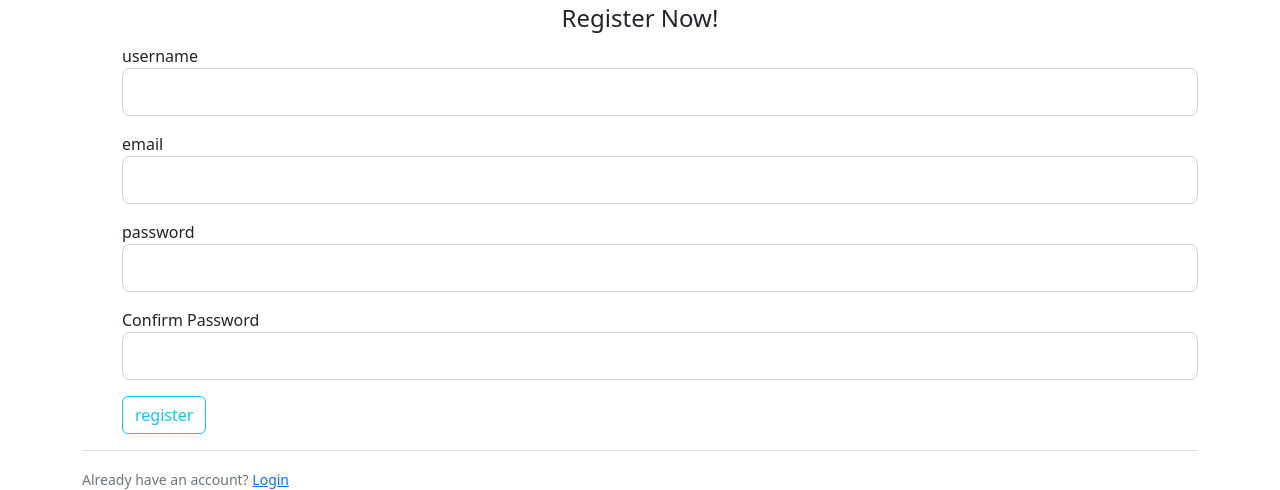
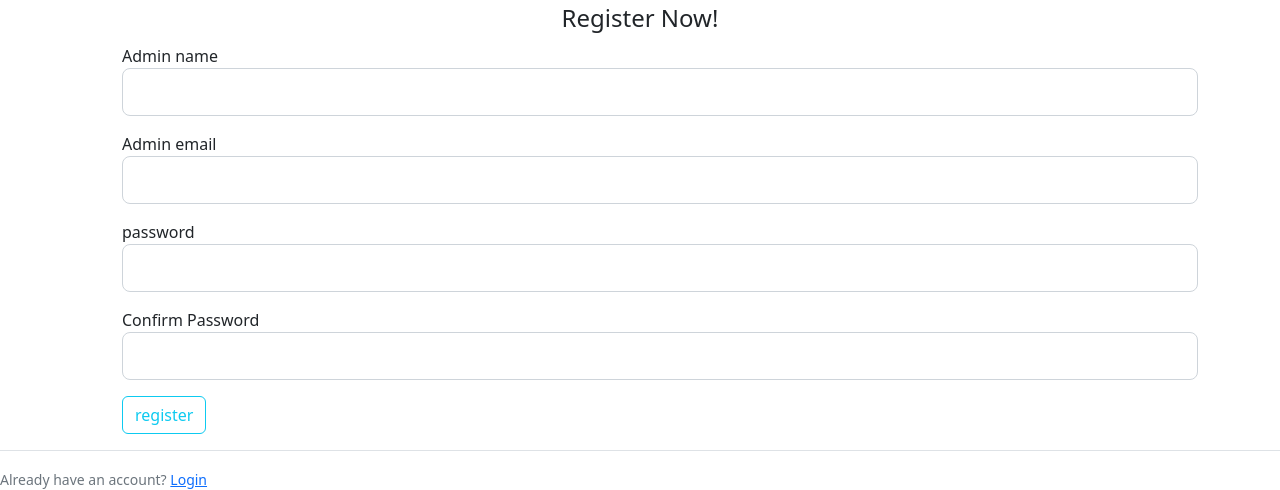
Before and after one commit to nidqija/VOTING-WEBSITE, a Flask app: page /register in a window 1280 px wide. Shown: the top 490 px of the page. Run offline with Flask 3, Linux system fonts and the light colour scheme; some libraries are stand-ins or nearby versions.

Commit message:
backend register as admin

```diff
--- a/application/form.py
+++ b/application/form.py
@@ -4,8 +4,7 @@ from application import db
 from wtforms import StringField , PasswordField , SubmitField , BooleanField , TextAreaField
 from wtforms_sqlalchemy.fields import QuerySelectField
 from wtforms.validators import DataRequired , Length , Email , EqualTo , ValidationError
-from application.models import  User
-
+from application.models import  User, Admin
 
 
 
@@ -76,3 +75,21 @@ def candidate_query():
 
 class CandidateForm(FlaskForm):
       candidates = QuerySelectField(query_factory = candidate_query, allow_blank=True)
+
+
+class RegistrationForm(FlaskForm):
+    username = StringField('Admin name' , validators=[DataRequired() , Length(min=2 , max= 20)])
+    email = StringField('Admin email' , validators=[DataRequired() , Email()])
+    password = PasswordField('password' , validators=[DataRequired()])
+    confirmpassword = PasswordField('Confirm Password' , validators=[DataRequired() , EqualTo('password')])
+    submit = SubmitField('register')
+
+    def validate_adminname(self,username):
+        admin = Admin.query.filter_by(username=username.data).first()
+        if admin:
+            raise ValidationError('That admin name is taken , please choose another username!')
+
+    def validate_email(self,email):
+        admin = Admin.query.filter_by(email=email.data).first()
+        if admin:
+            raise ValidationError('That admin email is taken , please choose another email!')
--- a/application/routes.py
+++ b/application/routes.py
@@ -1,6 +1,6 @@
 from flask import render_template , flash , redirect , url_for
 from application.form import RegistrationForm , Loginform , QuestionForm , VotingForm , CandidateForm
-from application.models import User , Post , Vote
+from application.models import User , Post , Vote, Admin
 from application import app , db , bcrypt
 from flask_login import login_user , current_user , logout_user, login_required
 
@@ -128,3 +128,20 @@ def candidatesInfo():
 @app.route('/createpoll')
 def createVote():
      return render_template('create_a_vote.html')
+
+
+@app.route('/admin_register' , methods = ['POST' , 'GET'])
+
+def adminregister():
+
+
+    form = RegistrationForm()
+
+    if form.validate_on_submit():
+        hashed_password = bcrypt.generate_password_hash(form.password.data).decode('utf-8')
+        admin = Admin(username=form.username.data , email = form.email.data , password = hashed_password)
+        db.session.add(admin)
+        db.session.commit()
+        flash(f'Account created for {form.username.data} !' , 'success!')
+        return redirect(url_for('login'))
+    return render_template('register.html' , form = form)
--- a/application/templates/register.html
+++ b/application/templates/register.html
@@ -100,11 +100,11 @@
                 </fieldset>
             </form>
         </div>
+    </div>
     <div class="border-top pt-3">
         <small class="text-muted">
             Already have an account? <a class="ml-2" href="{{url_for('login')}}">Login</a>
         </small>
-  </div>
     </div>
 
     {% endblock content %}
```
Also changed, not shown: application/models.py (+11 -0 lines), application/test.py (added, +15 -0 lines), instance/site.db. Lines whose indentation alone changed are shown as unchanged.
